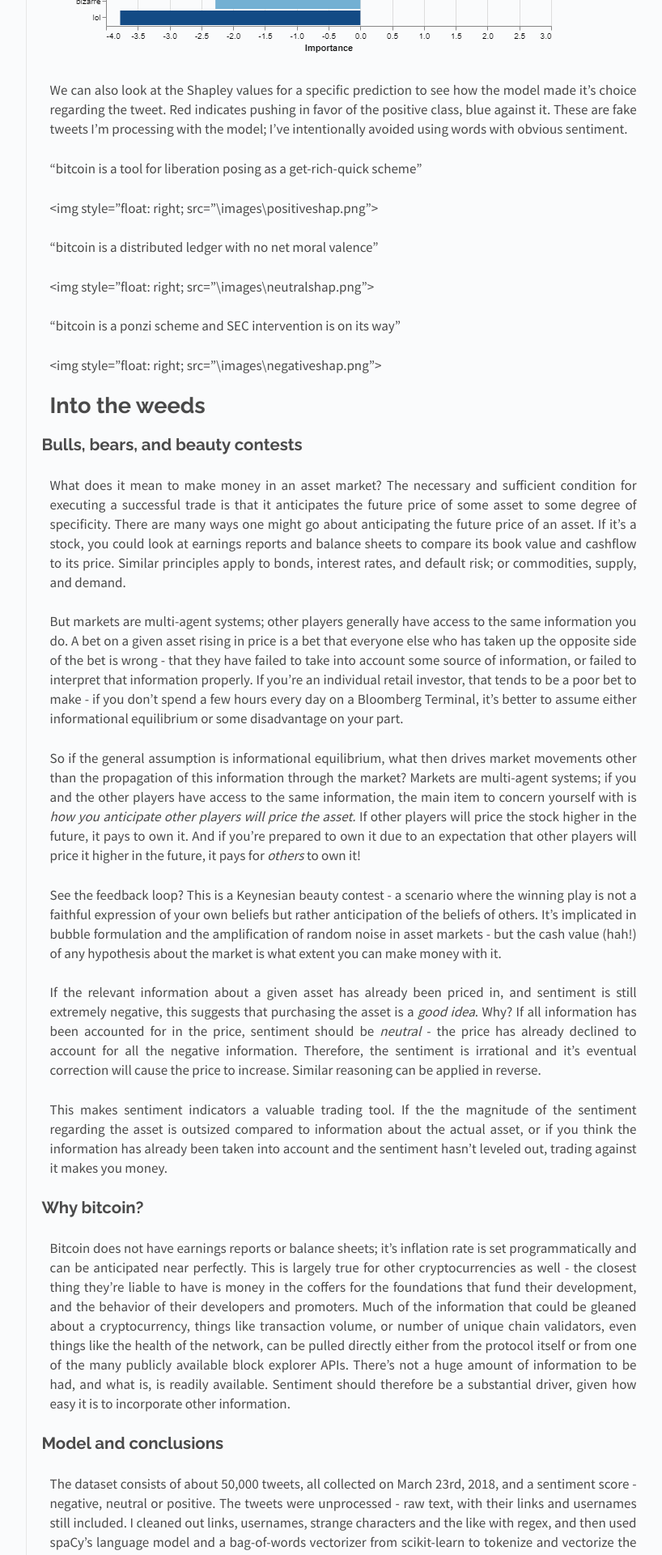
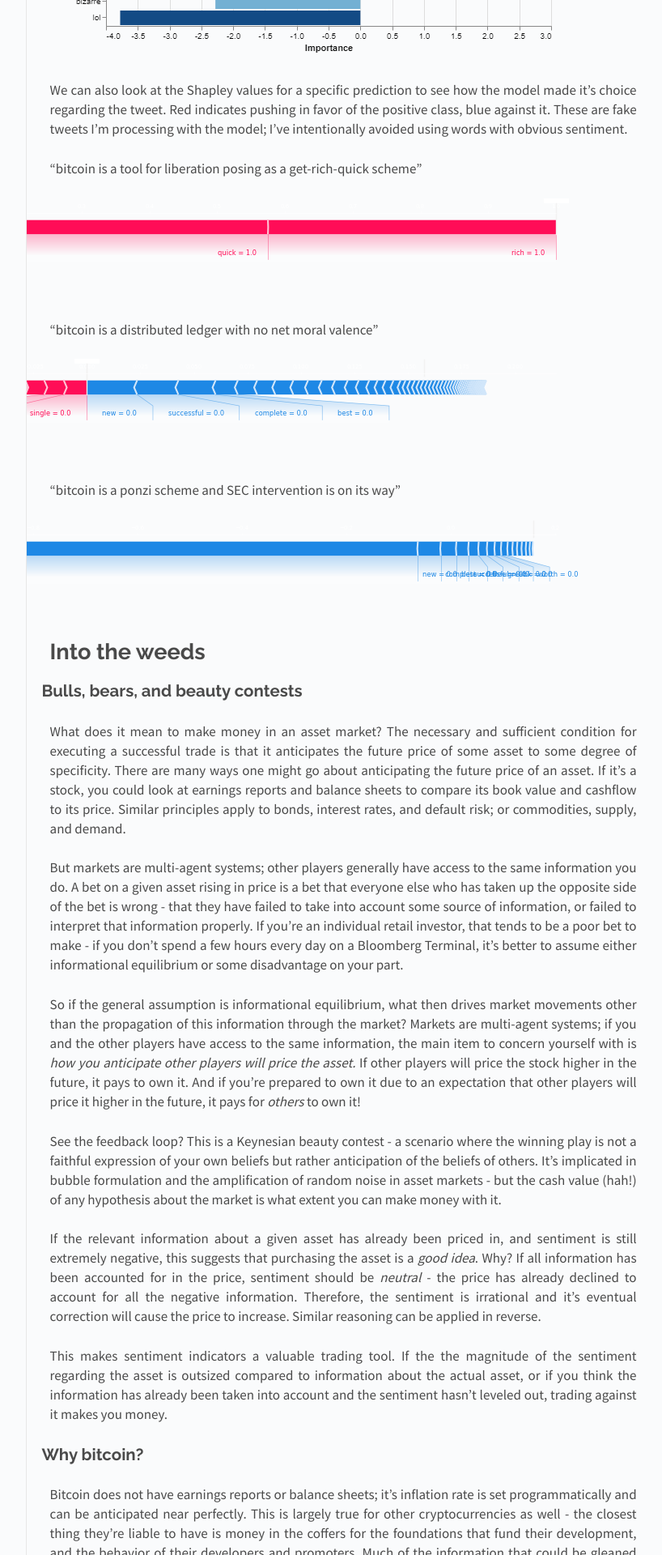
Before and after one commit to crsanderford/crsanderford.github.io, a Jekyll site: the page built from _posts/2019-10-23-animal-spirits-post.md, in a window 1280 px wide. Shown: the part 2147-4067 px from the top of the page at 81% size, without its empty margins (326-1144 px from the left). Built offline with Jekyll 4.4.1, drawn with Linux system fonts in a browser that asks for light colours.

Commit message:
Update 2019-10-23-animal-spirits-post.md

```diff
--- a/_posts/2019-10-23-animal-spirits-post.md
+++ b/_posts/2019-10-23-animal-spirits-post.md
@@ -27,15 +27,15 @@ We can also look at the Shapley values for a specific prediction to see how the
 
 "bitcoin is a tool for liberation posing as a get-rich-quick scheme"
 
-<img style="float: right; src="\images\positiveshap.png">
+<img style="float: right;" src="\images\positiveshap.png">
 
 "bitcoin is a distributed ledger with no net moral valence"
 
-<img style="float: right; src="\images\neutralshap.png">
+<img style="float: right;" src="\images\neutralshap.png">
 
 "bitcoin is a ponzi scheme and SEC intervention is on its way"
 
-<img style="float: right; src="\images\negativeshap.png">
+<img style="float: right;" src="\images\negativeshap.png">
 
 
 # Into the weeds
```
